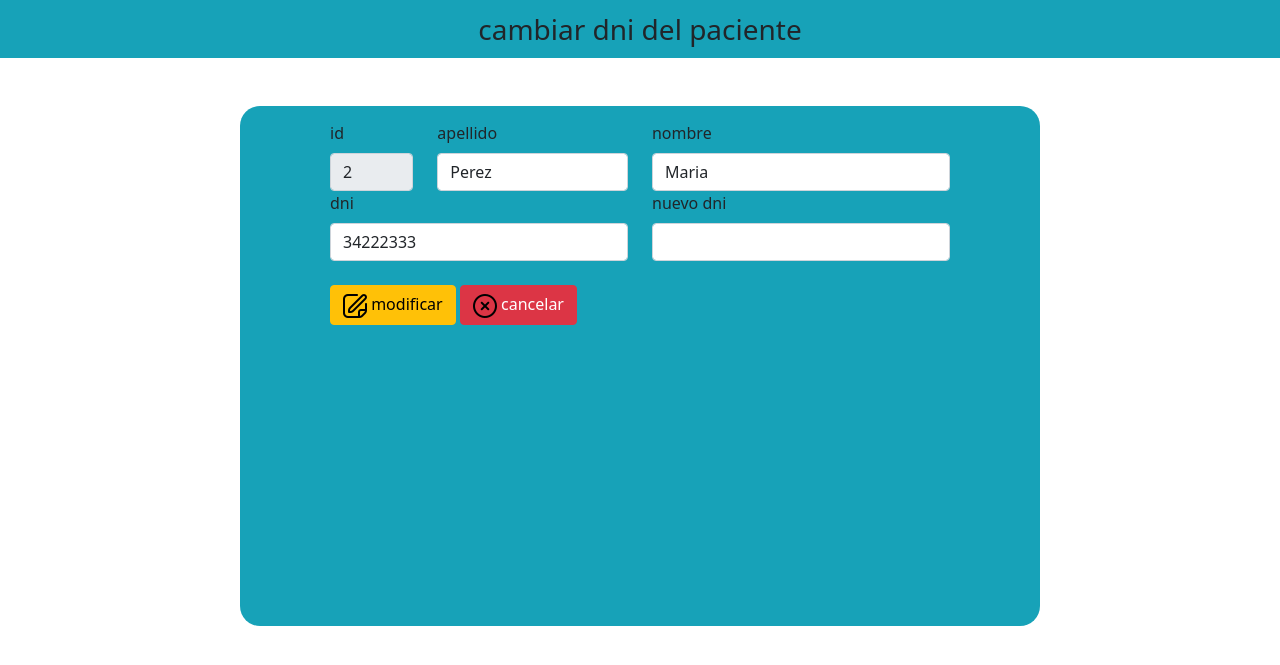
After one commit to marianoalfonso/genesys-mejias, a PHP site: page /genesys-mejias/modules/pacientes/pacientesCambiarDni.php?id=2 in a window 1280 px wide. The commit adds this page. Shown: the top 665 px of the page. Run offline with PHP 8.4, Linux system fonts and the light colour scheme; data comes from the database, SQL or seed files in the repository.

```diff
--- a/modules/pacientes/pacientes.php
+++ b/modules/pacientes/pacientes.php
@@ -66,6 +66,7 @@
                                 <th></th>
                                 <th></th>
                                 <th></th>
+                                <th></th>
                             </tr>
                         </thead>
                         <tbody>
@@ -95,6 +96,7 @@
                                 <td><a href="pacientesTurnos.php?dni=<?php echo $row['dni'] ?>"><img src="../../assets/icons/lista.png" alt="turnos"></a></td>
                                 <td><a href="./pacientesEdit.php?id=<?php echo $row['id'] ?>"><img src="../../assets/icons/editar.png" alt="modificar"></a></td>
                                 <td><a href="./pacientesDelete.php?id=<?php echo $row['id'] ?>"><img src="../../assets/icons/borrar.png" alt="borrar"></a></td>
+                                <td><a href="./pacientesCambioDni.php?id=<?php echo $row['id'] ?>"><img src="../../assets/icons/change.png" alt="borrar"></a></td>
                             </tr>
                             <?php } ?>
 
--- a/modules/pacientes/pacientesAdd.php
+++ b/modules/pacientes/pacientesAdd.php
@@ -1,5 +1,7 @@
 <?php
     require_once('../db/dbConnection.php');
+    require_once('../../assets/functions/date.php');
+
     session_start();
     $_SESSION['action'] = "add";
 ?>
@@ -49,7 +51,8 @@
                     <!-- dni -->
                     <div class="col">
                         <label class="form-label">dni</label>
-                        <input type="number" class="form-control" name="dni">
+                        <input type="number" class="form-control" name="dni" value="<?php echo obtenerProximoDni(); ?>">
+
                     </div>
                     <!-- fecha nacimiento -->
                     <div class="col">
--- /dev/null
+++ b/modules/pacientes/pacientesCambiarDni.php
@@ -0,0 +1,97 @@
+<!DOCTYPE html>
+<html lang="en">
+<head>
+    <meta charset="UTF-8">
+    <meta http-equiv="X-UA-Compatible" content="IE=edge">
+    <meta name="viewport" content="width=device-width, initial-scale=1.0">
+
+    <!-- bootstrap -->
+    <link rel="stylesheet" href="../../assets/bootstrap/css/bootstrap.min.css">
+    <!-- <link rel="stylesheet" href="https://cdnjs.cloudflare.com/ajax/libs/twitter-bootstrap/5.2.0/css/bootstrap.min.css"> -->
+
+    <!-- font awesome -->
+    <link rel="stylesheet" href="https://cdnjs.cloudflare.com/ajax/libs/font-awesome/6.2.0/css/all.min.css" integrity="sha512-xh6O/CkQoPOWDdYTDqeRdPCVd1SpvCA9XXcUnZS2FmJNp1coAFzvtCN9BmamE+4aHK8yyUHUSCcJHgXloTyT2A==" crossorigin="anonymous" referrerpolicy="no-referrer" />
+
+    <title>edicion de pacientes</title>
+
+    <link rel="stylesheet" href="./pacientesEdit.css">
+
+</head>
+<body>
+    <!-- <nav class="navbar navbar-light justify-content-center fs-3 mb-5" style="background-color: #00FF5573";> -->
+    <nav class="navbar navbar-light justify-content-center fs-3 mb-5" style="background-color: #17a2b8";>
+        cambiar dni del paciente
+    </nav>
+
+    <!-- obtenemos los datos del paciente a editar en base al id recibido por parametro -->
+    <?php
+        session_start();
+        $_SESSION['action'] = "edit";
+        require_once('../db/dbConnection.php');
+
+        $id = $_GET['id'];
+        $sql = "select * from pacientes where id = $id limit 1";
+        $p = db::conectar()->prepare($sql);
+        $p->execute();
+        $result = $p->fetchAll(PDO::FETCH_ASSOC);
+        // si por algun motivo no recupera el registro, vuelve a la pagina de pacientes
+        if(!$result){
+            header ("Location: ./pacientes.php");
+        } else {
+            $apellido = $result[0]['apellido'];
+            $nombre = $result[0]['nombre'];
+            $dni = $result[0]['dni'];
+        }
+    ?>
+
+    <div class="container d-flex justify-content-center">
+        <form action="pacientesCrud.php" method="post" style="width: 50vw; min-width: 300px;">
+            <div id="edit-box" class="col-md-12">
+                <div class="row">
+                    <!-- id -->
+                    <div class="col-md-2">
+                        <label class="form-label">id</label>
+                        <input type="numeric" class="form-control" name="id" value="<?php echo $id ?>" readonly>
+                    </div>
+                    <!-- apellido -->
+                    <div class="col-md-4">
+                        <label class="form-label">apellido</label>
+                        <input type="text" class="form-control" name="apellido" value="<?php echo $apellido?>">
+                    </div>
+                    <!-- nombre -->
+                    <div class="col-md-6">
+                        <label class="form-label">nombre</label>
+                        <input type="text" class="form-control" name="nombre" value="<?php echo $nombre?>">
+                    </div>
+                </div>
+                <div class="row">
+                    <!-- dni -->
+                    <div class="col">
+                        <label class="form-label">dni</label>
+                        <input type="number" class="form-control" name="dni" value="<?php echo $dni?>">
+                    </div>
+                    <!-- fecha nacimiento -->
+                    <div class="col">
+                        <label class="form-label">nuevo dni</label>
+                        <input type="number" class="form-control" name="nuevo_dni" value="">
+                    </div>
+                </div>
+
+
+
+
+                <!-- boton submit -->
+                <div>
+                    <br>
+                    <button type="submit" class="btn btn-warning" name="submit"><img src="../../assets/icons/editar.png" />  modificar</button>
+                    <a href="pacientes.php" class="btn btn-danger"><img src="../../assets/icons/borrar.png" />  cancelar</a>
+                </div>
+            </div>
+        </form>
+    </div>
+
+    <!-- bootstrap -->
+    <script src="../../assets/bootstrap/js/bootstrap.min.js"></script>
+    <!-- <script src="assets/bootstrap/js/bootstrap.min.js"></script> -->
+</body>
+</html>
```
Also changed, not shown: assets/functions/date.php (+21 -0 lines), start.php (+8 -0 lines), assets/icons/change.png (added).
